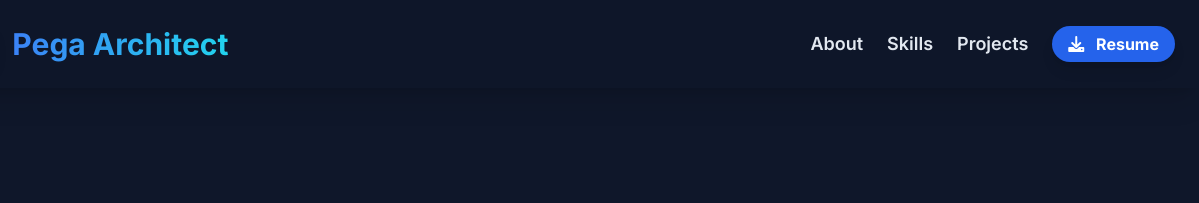
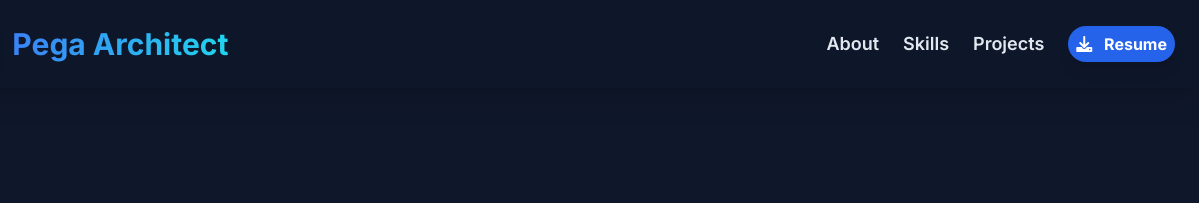
Before and after one commit to shobhnanilucky55-source/luckypegaprofile, a plain HTML site: page index.html in a window 1280 px wide. Shown: the top 203 px of the page, 81-1280 px from the left. Drawn offline with nearby package versions, Linux system fonts and the light colour scheme.

Commit message:
Update index.html
reduce paddig

```diff
--- a/index.html
+++ b/index.html
@@ -80,7 +80,7 @@
                     <li><a href="#projects" class="hover:text-sky-400 transition-colors duration-300">Projects</a></li>
                     <li>
                         <!-- Add your resume link in the href and update the filename -->
-                        <a href="LuckyShobhnaniResume.pdf" download="LuckyShobhnaniResume.pdf" class="bg-blue-600 text-white font-bold py-2 px-4 rounded-full shadow-lg hover:bg-blue-700 transition-colors duration-300 text-base">
+                        <a href="LuckyShobhnaniResume.pdf" download="LuckyShobhnaniResume.pdf" class="bg-blue-600 text-white font-bold py-2 px-2 rounded-full shadow-lg hover:bg-blue-700 transition-colors duration-300 text-base">
                             <i class="fas fa-download mr-2"></i> Resume
                         </a>
                     </li>
```
